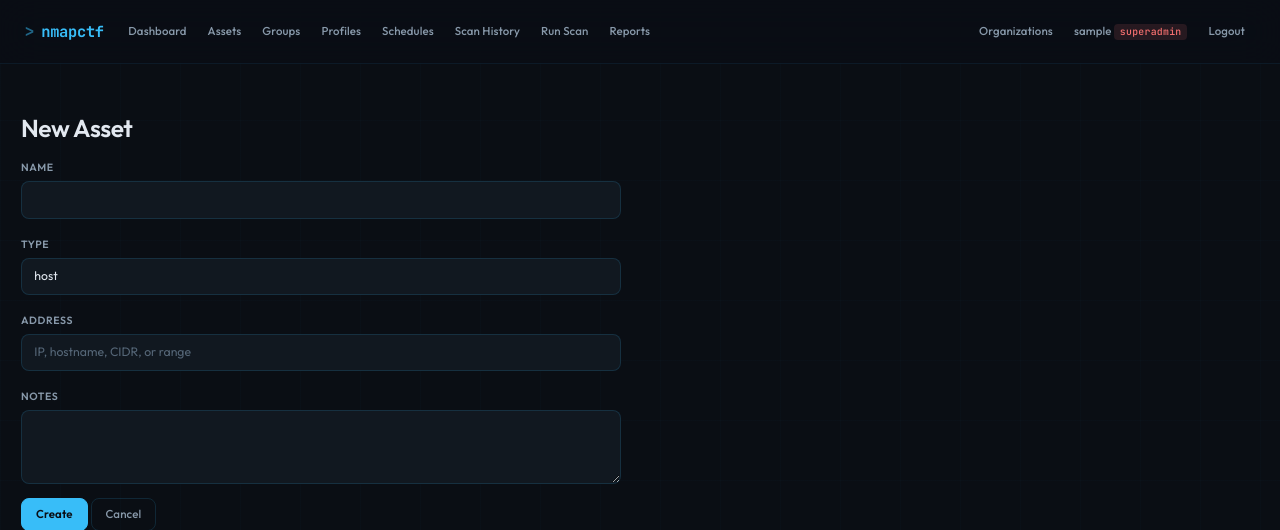
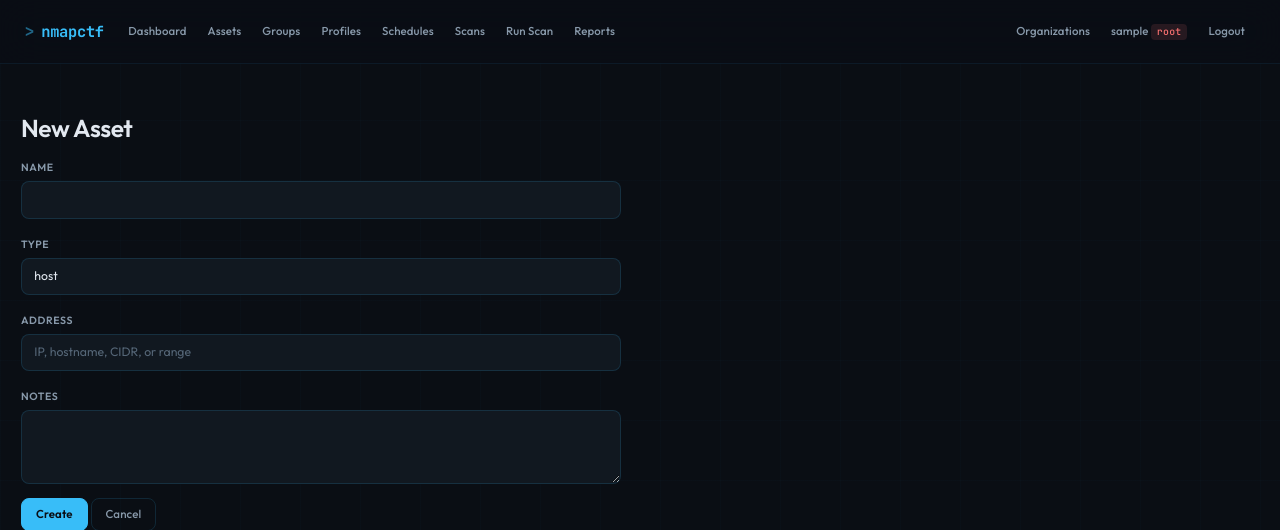
Before and after one commit to wh1sk3ys1x/nmapctf, a FastAPI app: page /assets/new in a window 1280 px wide. Shown: the top 530 px of the page. Run offline with FastAPI, Linux system fonts and the light colour scheme; the visitor is signed in with stand-in values (Sample User, id 1).

Commit message:
Update base layout with refined navbar and theme structure

```diff
--- a/web/app/templates/base.html
+++ b/web/app/templates/base.html
@@ -1,5 +1,5 @@
 <!DOCTYPE html>
-<html lang="en" data-bs-theme="dark">
+<html lang="en">
 <head>
   <meta charset="utf-8">
   <meta name="viewport" content="width=device-width, initial-scale=1">
@@ -10,7 +10,7 @@
 </head>
 <body>
   {% set can_edit = request.session.get("is_superadmin") or request.session.get("org_role") in ("owner", "admin") %}
-  <nav class="navbar navbar-expand-lg navbar-dark bg-dark fixed-top">
+  <nav class="navbar navbar-expand-lg fixed-top">
     <div class="container-fluid">
       <a class="navbar-brand" href="/">nmapctf</a>
       <button class="navbar-toggler" type="button" data-bs-toggle="collapse" data-bs-target="#navbarNav">
@@ -23,7 +23,7 @@
           <li class="nav-item"><a class="nav-link" href="/groups">Groups</a></li>
           <li class="nav-item"><a class="nav-link" href="/profiles">Profiles</a></li>
           <li class="nav-item"><a class="nav-link" href="/schedules">Schedules</a></li>
-          <li class="nav-item"><a class="nav-link" href="/scans">Scan History</a></li>
+          <li class="nav-item"><a class="nav-link" href="/scans">Scans</a></li>
           {% if can_edit %}<li class="nav-item"><a class="nav-link" href="/scans/run">Run Scan</a></li>{% endif %}
           <li class="nav-item"><a class="nav-link" href="/reports/">Reports</a></li>
         </ul>
@@ -32,10 +32,10 @@
           <li class="nav-item"><a class="nav-link" href="/orgs">Organizations</a></li>
           {% endif %}
           <li class="nav-item">
-            <span class="nav-link text-muted">
+            <span class="nav-link" style="color: var(--text-muted);">
               {{ request.session.get("username", "") }}
               {% if request.session.get("is_superadmin") %}
-              <span class="badge bg-danger">superadmin</span>
+              <span class="badge bg-danger">root</span>
               {% endif %}
             </span>
           </li>
```
